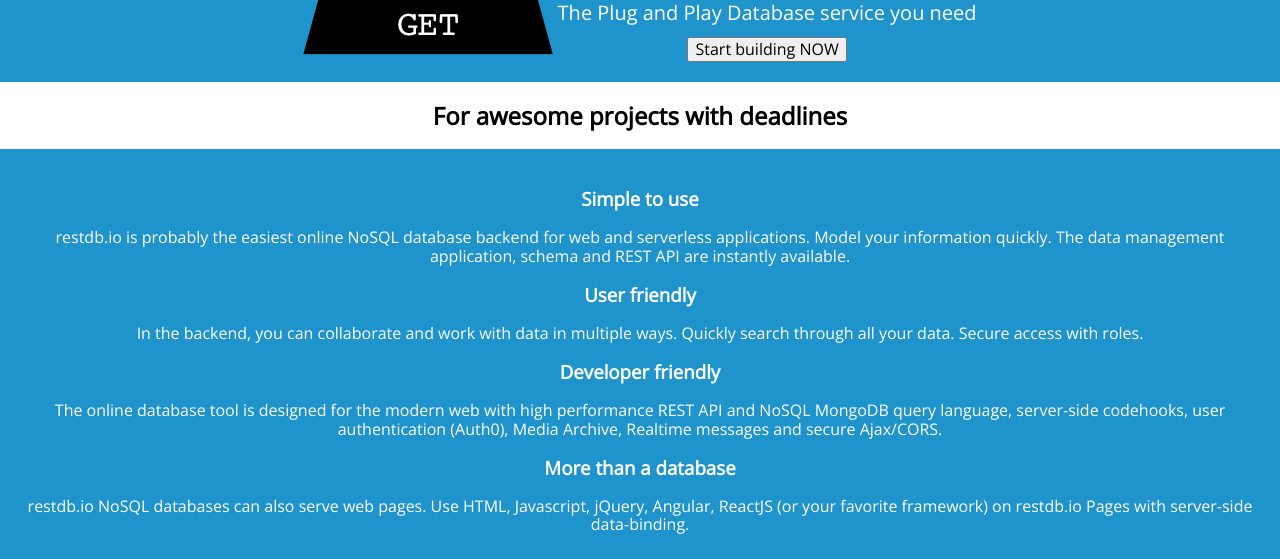
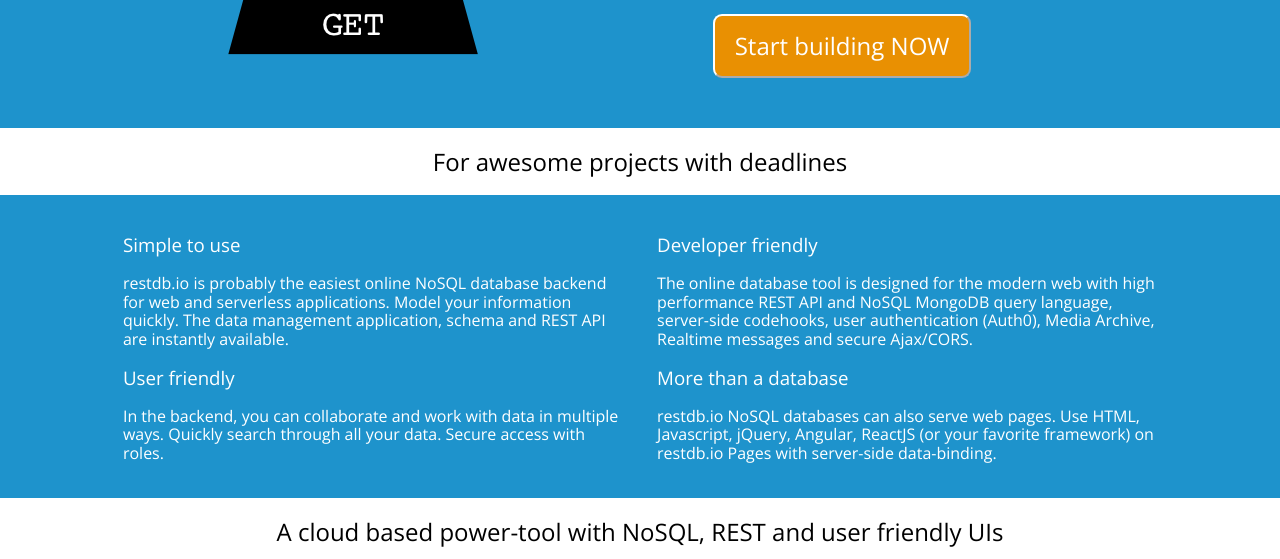
Before and after one commit to c-corentin/progressive-enhancement, a plain HTML site: page turlututu/index.html in a window 1280 px wide. Shown: the part 300-859 px from the top of the page. Drawn offline with nearby package versions, Linux system fonts and the light colour scheme.

Commit message:
CAAS & HTML mods

```diff
--- a/turlututu/index.html
+++ b/turlututu/index.html
@@ -47,8 +47,6 @@
                     your information quickly. The data management application, schema and REST API are instantly
                     available.
                 </p>
-            </article>
-            <article>
                 <h3>User friendly</h3>
                 <p>In the backend, you can collaborate and work with data in multiple ways. Quickly search through all
                     your
@@ -61,8 +59,7 @@
                     query language, server-side codehooks, user authentication (Auth0), Media Archive, Realtime messages
                     and
                     secure Ajax/CORS.</p>
-            </article>
-            <article>
+
                 <h3>More than a database</h3>
                 <p>restdb.io NoSQL databases can also serve web pages. Use HTML, Javascript, jQuery, Angular, ReactJS
                     (or
--- a/turlututu/mystyle.css
+++ b/turlututu/mystyle.css
@@ -64,10 +64,16 @@
 
 #jsgeek {
     display: inline-block;
+    margin-right: 150px;
 }
 
 #bannercontain {
     display: inline-block;
+    margin-bottom: 30px;
+}
+
+#bannercontain button {
+    margin-top: 30px;
 }
 
 #bannercontain img {
@@ -79,3 +85,29 @@
     font-size: 125%;
     font-weight: 100;
 }
+
+h2 {
+    font-weight: 100;
+}
+
+article {
+    display: inline-block;
+    width: 500px;
+    text-align: left;
+    margin: 0 15px;
+}
+
+button {
+    font-size: 150%;
+    border-width: 2px;
+    border-radius: 9px;
+    border-color: white;
+    padding: 16px 20px;
+    background-color: #E99002;
+    color: white;
+}
+
+article h3 {
+    font-weight: 100;
+    background-image: ;
+}
```
